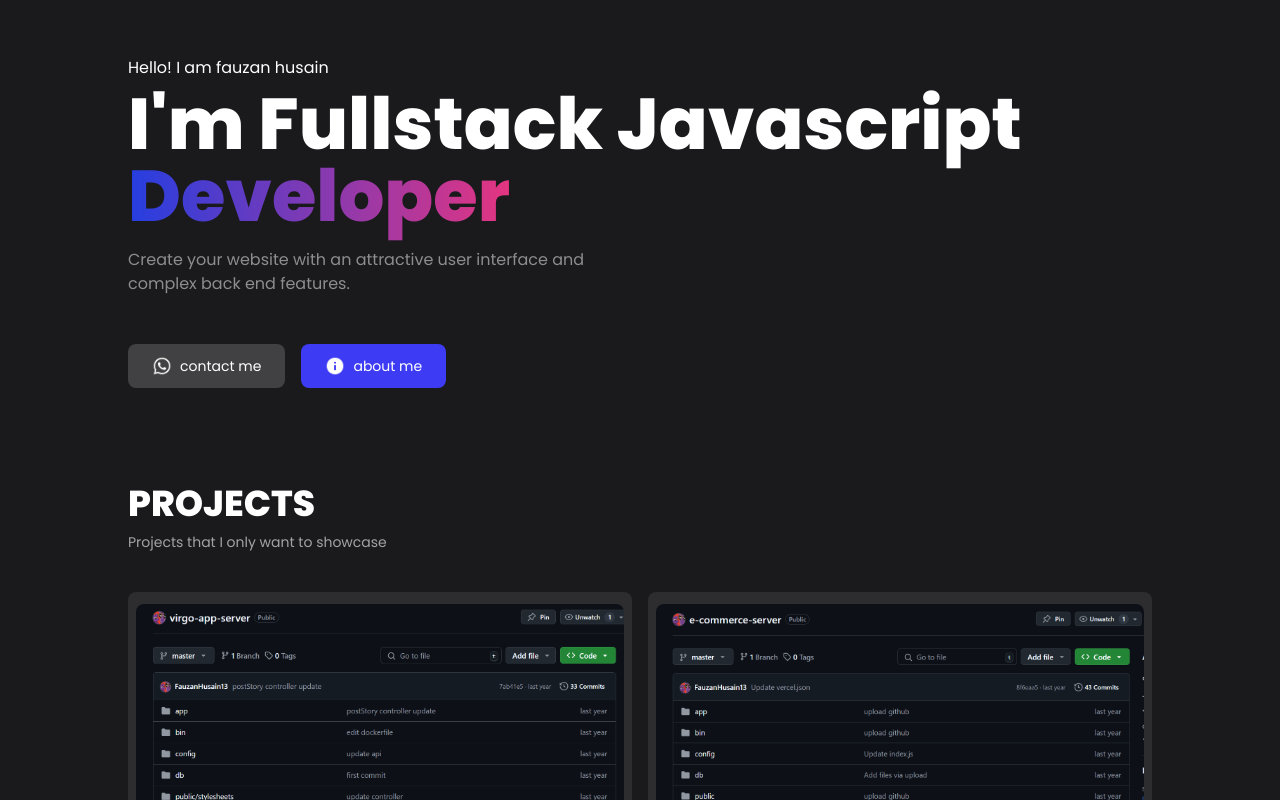
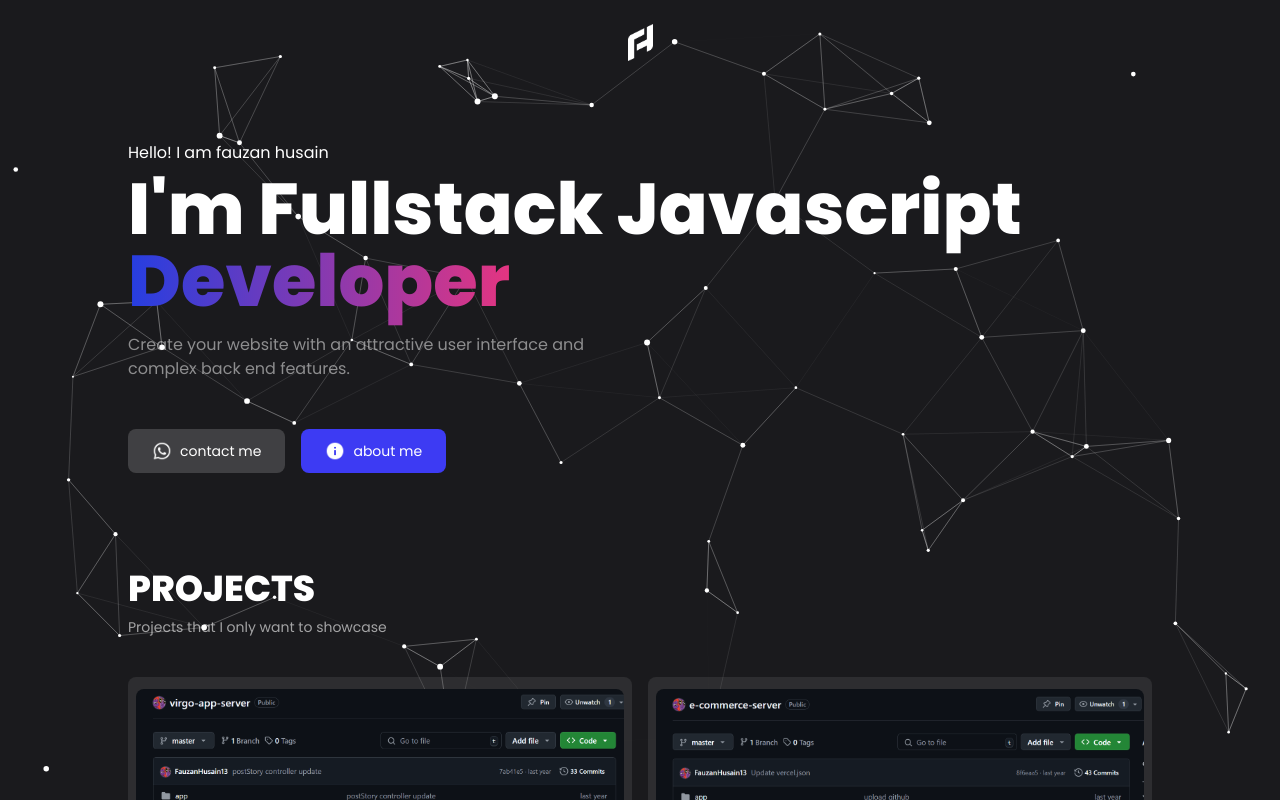
Before and after one commit to FauzanHusain13/portfolio, a Next.js app: page / in a window 1280 px wide. Shown: the top 800 px of the page. Built offline with nearby package versions, Linux system fonts and the light colour scheme.

Commit message:
add particle.js

```diff
--- a/components/layout.js
+++ b/components/layout.js
@@ -1,5 +1,3 @@
-import Navbar from './navbar'
-import Footer from './footer'
 import { Poppins } from 'next/font/google'
 import Head from 'next/head'
 
--- /dev/null
+++ b/components/navbar.js
@@ -0,0 +1,11 @@
+import Image from "next/image"
+
+const Navbar = () => {
+    return (
+        <div className="relative flex justify-center p-6">
+            <Image src="/logo/logo-white.png" width={25} height={0} />
+        </div>
+    )
+}
+
+export default Navbar
--- /dev/null
+++ b/components/particles.js
@@ -0,0 +1,108 @@
+import Particles, { initParticlesEngine } from "@tsparticles/react";
+import { useEffect, useMemo, useState } from "react";
+// import { loadAll } from "@/tsparticles/all"; // if you are going to use `loadAll`, install the "@tsparticles/all" package too.
+// import { loadFull } from "tsparticles"; // if you are going to use `loadFull`, install the "tsparticles" package too.
+import { loadSlim } from "@tsparticles/slim"; // if you are going to use `loadSlim`, install the "@tsparticles/slim" package too.
+// import { loadBasic } from "@tsparticles/basic"; // if you are going to use `loadBasic`, install the "@tsparticles/basic" package too.
+
+
+
+const ParticlesComponent = (props) => {
+
+  const [init, setInit] = useState(false);
+  // this should be run only once per application lifetime
+  useEffect(() => {
+    initParticlesEngine(async (engine) => {
+      // you can initiate the tsParticles instance (engine) here, adding custom shapes or presets
+      // this loads the tsparticles package bundle, it's the easiest method for getting everything ready
+      // starting from v2 you can add only the features you need reducing the bundle size
+      //await loadAll(engine);
+      //await loadFull(engine);
+      await loadSlim(engine);
+      //await loadBasic(engine);
+    }).then(() => {
+      setInit(true);
+    });
+  }, []);
+
+  const particlesLoaded = (container) => {
+    console.log(container);
+  };
+
+
+  const options = useMemo(
+    () => ({
+      background: {
+        color: {
+          value: "#1A1A1D",
+        },
+      },
+      fpsLimit: 120,
+      interactivity: {
+        events: {
+          onClick: {
+            enable: true,
+            mode: "repulse",
+          },
+          onHover: {
+            enable: true,
+            mode: 'grab',
+          },
+        },
+        modes: {
+          push: {
+            distance: 200,
+            duration: 15,
+          },
+          grab: {
+            distance: 150,
+          },
+        },
+      },
+      particles: {
+        color: {
+          value: "#FFFFFF",
+        },
+        links: {
+          color: "#FFFFFF",
+          distance: 150,
+          enable: true,
+          opacity: 0.3,
+          width: 1,
+        },
+        move: {
+          direction: "none",
+          enable: true,
+          outModes: {
+            default: "bounce",
+          },
+          random: true,
+          speed: 1,
+          straight: false,
+        },
+        number: {
+          density: {
+            enable: true,
+          },
+          value: 150,
+        },
+        opacity: {
+          value: 1.0,
+        },
+        shape: {
+          type: "circle",
+        },
+        size: {
+          value: { min: 1, max: 3 },
+        },
+      },
+      detectRetina: true,
+    }),
+    [],
+  );
+
+
+  return <Particles id={props.id} init={particlesLoaded} options={options} />;
+};
+
+export default ParticlesComponent;
--- a/pages/index.js
+++ b/pages/index.js
@@ -1,11 +1,15 @@
 import Link from 'next/link'
 import Image from 'next/image'
+import Navbar from '@/components/navbar'
+import ParticlesComponent from '@/components/particles'
 
 export default function Home() {
   return (
     <div className="pb-10 md:pb-14">
+      <ParticlesComponent id="particles" />
+      <Navbar />
       {/* header */}
-      <div className='w-[95%] sm:w-[90%] lg:w-[80%] mx-auto mt-10 md:mt-14'>
+      <div className='relative w-[95%] sm:w-[90%] lg:w-[80%] mx-auto mt-10 md:mt-14'>
         <p className="text-white text-sm md:text-base">Hello! I am fauzan husain</p>
         <h1 className='text-5xl md:text-7xl mt-2 font-bold text-white'>
           {`I'm Fullstack Javascript`.split('').map((char, index) => (
@@ -39,7 +43,7 @@ export default function Home() {
       </div>
 
       {/* projects */}
-      <div className="w-[95%] sm:w-[90%] lg:w-[80%] mx-auto mt-20 md:mt-24">
+      <div className="relative w-[95%] sm:w-[90%] lg:w-[80%] mx-auto mt-20 md:mt-24">
         <h1 className='text-2xl md:text-4xl text-white font-bold'>
           {'PROJECTS'.split('').map((char, index) => (
             <span
@@ -89,7 +93,7 @@ export default function Home() {
       </div>
 
       {/* e-certificate */}
-      <div className='w-[95%] sm:w-[90%] lg:w-[80%] mx-auto mt-20 md:mt-24'>
+      <div className='relative w-[95%] sm:w-[90%] lg:w-[80%] mx-auto mt-20 md:mt-24'>
         <h1 className='text-2xl md:text-4xl text-white font-bold'>
           {'E-CERTIFICATE'.split('').map((char, index) => (
             <span
@@ -133,7 +137,7 @@ export default function Home() {
       </div>
 
       {/* technology */}
-      <div className="w-[95%] sm:w-[90%] lg:w-[80%] mx-auto mt-20 md:mt-24">
+      <div className="relative w-[95%] sm:w-[90%] lg:w-[80%] mx-auto mt-20 md:mt-24">
         <h1 className='text-2xl md:text-4xl text-center text-white font-bold'>
           {'TECHNOLOGY'.split('').map((char, index) => (
             <span
@@ -161,7 +165,7 @@ export default function Home() {
       </div>
 
       {/* internship */}
-      <div className="w-[95%] sm:w-[90%] lg:w-[80%] mx-auto mt-20 md:mt-28">
+      <div className="relative w-[95%] sm:w-[90%] lg:w-[80%] mx-auto mt-20 md:mt-28">
         <h1 className='text-2xl md:text-4xl text-white font-bold'>
           {'INTERNSHIP'.split('').map((char, index) => (
             <span
@@ -183,7 +187,7 @@ export default function Home() {
       </div>
 
       {/* footer */}
-      <div className="w-[95%] sm:w-[90%] lg:w-[80%] mx-auto mt-20 md:mt-28">
+      <div className="relative w-[95%] sm:w-[90%] lg:w-[80%] mx-auto mt-20 md:mt-28">
           <p className='text-center text-sm text-white'>follow my:</p>
 
           <div className='flex justify-center gap-12 mt-10'>
--- a/styles/globals.css
+++ b/styles/globals.css
@@ -2,6 +2,13 @@
 @tailwind components;
 @tailwind utilities;
 
-body {
+/* body {
     background-color: #1A1A1D;
+} */
+
+#particles canvas {
+    z-index: -1;
+    position: absolute;
+    width: 100%;
+    height: 100%;
 }
```
Also changed, not shown: components/particle.js (deleted).
